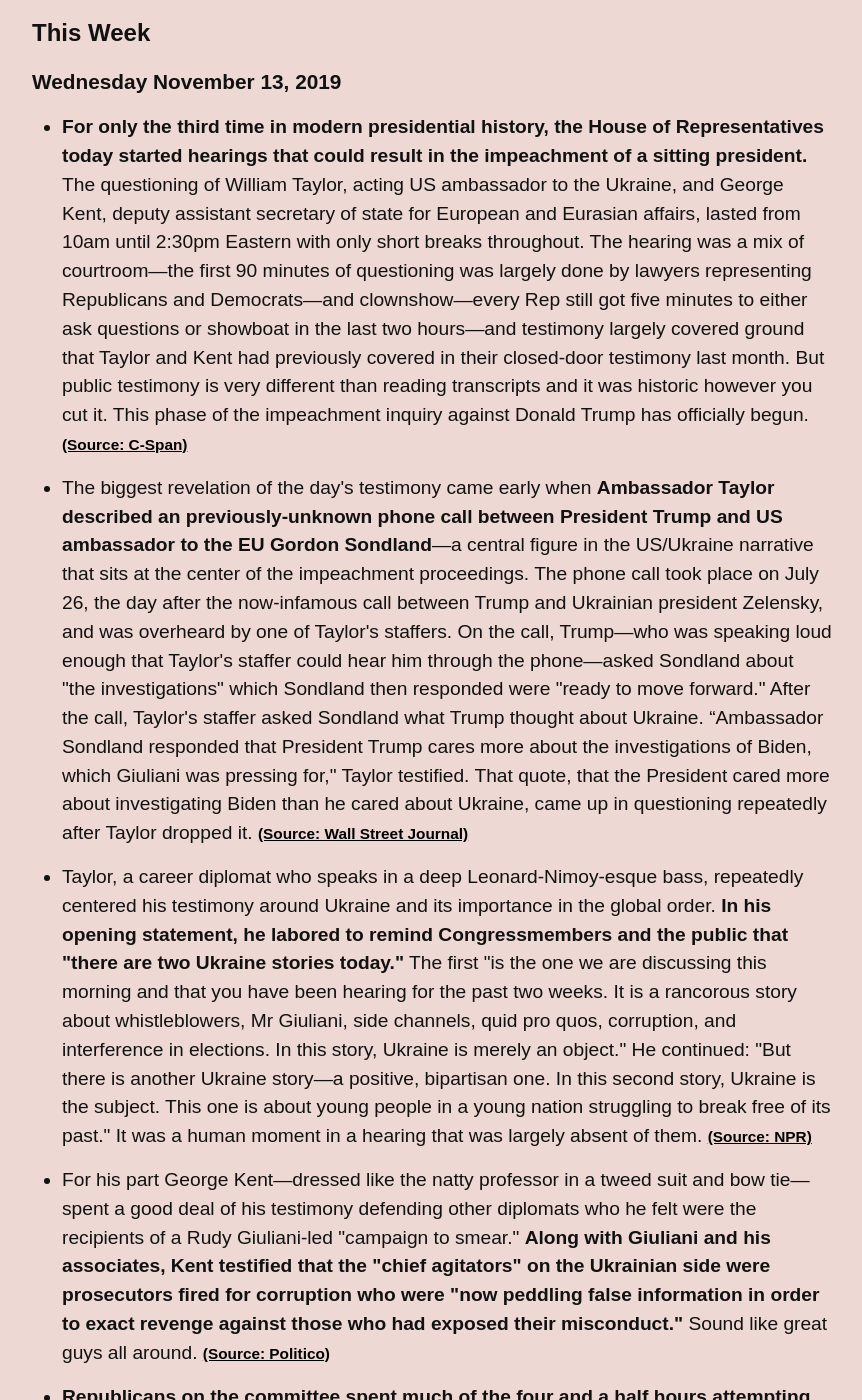
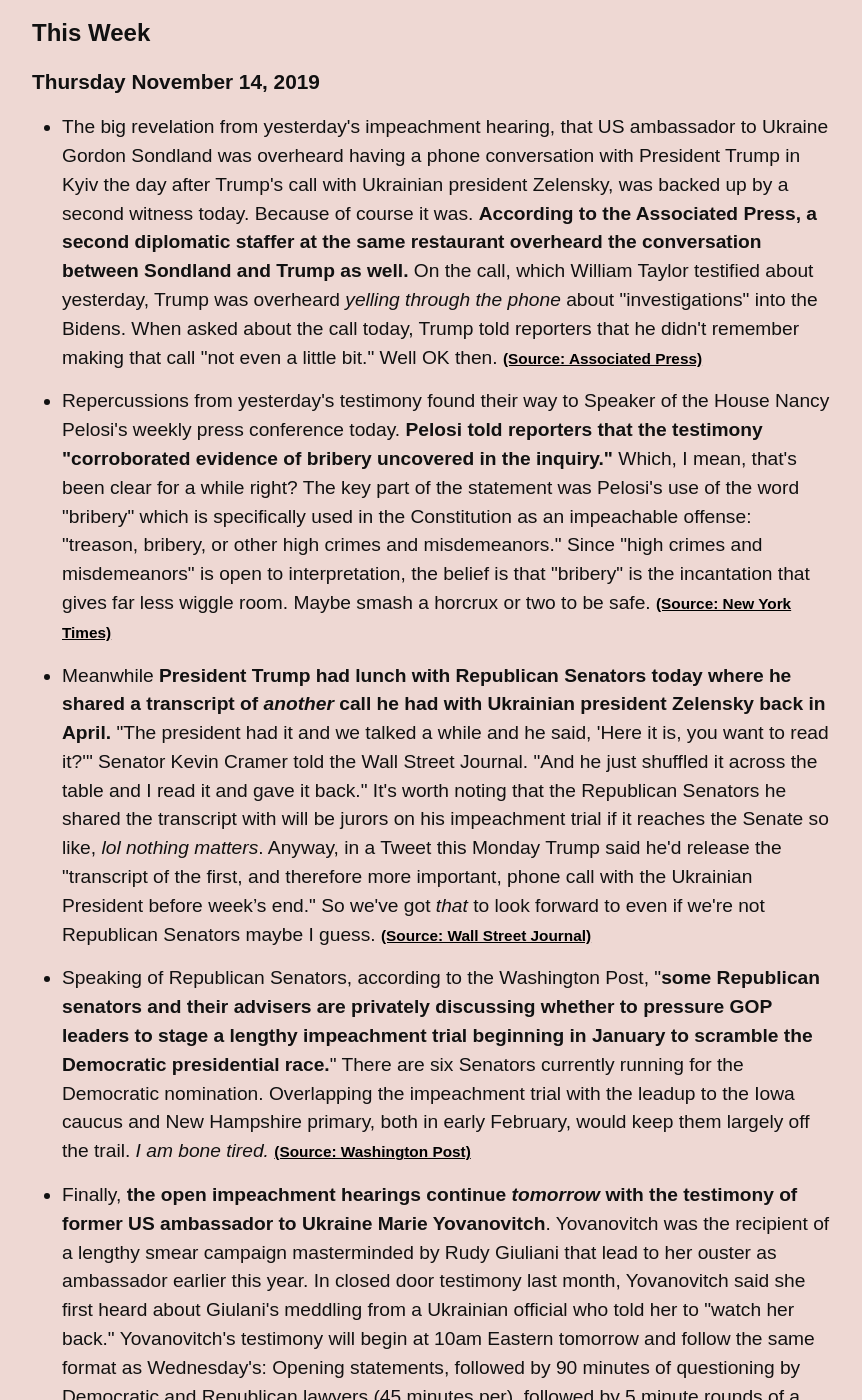
Before and after one commit to dansinker/impeachment.fyi, a Jekyll site: the page built from archive.md, in a window 1280 px wide and 1400 px high, scrolled down 417 px. Shown: the whole window, without its empty margins (268-1130 px from the left). Built offline with Jekyll 4.4.1, drawn with Linux system fonts in a browser that asks for light colours; nearby versions of some CDN libraries; some web fonts are replaced; comment, search, counter and statistics services are not loaded; some of the changed text lies outside the part shown.

Commit message:
November 14 update birthday boy

```diff
--- a/_data/news.yml
+++ b/_data/news.yml
@@ -1,4 +1,23 @@
 news:
+- date: 2019-11-14
+  yesterday: Yesterday the first public impeachment hearings in the inquiry against Donald Trump were held. William Taylor, acting US ambassador to the Ukraine, and George Kent, deputy assistant secretary of state for European and Eurasian affairs <a href="https://www.politico.com/news/2019/11/13/trump-impeachment-hearings-070089">answered questions by both Democrats and Republicans for about five hours</a>. It was the first open hearing of <a href="https://www.washingtonpost.com/politics/trump-impeachment-inquiry-live-updates/2019/11/12/229f5484-04de-11ea-8292-c46ee8cb3dce_story.html">many to come</a> and was the first public look at the <a href="https://www.google.com/search?q=democrats+case+against+trump&rlz=1C1CHBF_enUS727US727&oq=democrats+case+against+trump&aqs=chrome..69i57.4729j0j4&sourceid=chrome&ie=UTF-8">case Democrats are building</a> against the president.
+  todays:
+  - item: The big revelation from yesterday's impeachment hearing, that US ambassador to Ukraine Gordon Sondland was overheard having a phone conversation with President Trump in Kyiv the day after Trump's call with Ukrainian president Zelensky, was backed up by a second witness today. Because of course it was. <b>According to the Associated Press, a second diplomatic staffer at the same restaurant overheard the conversation between Sondland and Trump as well.</b> On the call, which William Taylor testified about yesterday, Trump was overheard <i>yelling through the phone</i> about "investigations" into the Bidens. When asked about the call today, Trump told reporters that he didn't remember making that call "not even a little bit." Well OK then.
+    source: Associated Press
+    url: https://apnews.com/6d318542e50b45dc9e1d4d829ad36c96
+  - item: Repercussions from yesterday's testimony found their way to Speaker of the House Nancy Pelosi's weekly press conference today. <b>Pelosi told reporters that the testimony "corroborated evidence of bribery uncovered in the inquiry."</b> Which, I mean, that's been clear for a while right? The key part of the statement was Pelosi's use of the word "bribery" which is specifically used in the Constitution as an impeachable offense&#58; "treason, bribery, or other high crimes and misdemeanors." Since "high crimes and misdemeanors" is open to interpretation, the belief is that "bribery" is the incantation that gives far less wiggle room. Maybe smash a horcrux or two to be safe.
+    source: New York Times
+    url: https://www.nytimes.com/2019/11/14/us/politics/pelosi-impeachment-bribery.html
+  - item: Meanwhile <b>President Trump had lunch with Republican Senators today where he shared a transcript of <i>another</i> call he had with Ukrainian president Zelensky back in April.</b> "The president had it and we talked a while and he said, 'Here it is, you want to read it?'" Senator Kevin Cramer told the Wall Street Journal. "And he just shuffled it across the table and I read it and gave it back." It's worth noting that the Republican Senators he shared the transcript with will be jurors on his impeachment trial if it reaches the Senate so like, <i>lol nothing matters</i>. Anyway, in a Tweet this Monday Trump said he'd release the "transcript of the first, and therefore more important, phone call with the Ukrainian President before week’s end." So we've got <i>that</i> to look forward to even if we're not Republican Senators maybe I guess.
+    source: Wall Street Journal
+    url: https://www.wsj.com/articles/first-trump-zelensky-call-barely-resembled-second-11573738399?mod=article_inline&mod=article_inline
+  - item: Speaking of Republican Senators, according to the Washington Post, "<b>some Republican senators and their advisers are privately discussing whether to pressure GOP leaders to stage a lengthy impeachment trial beginning in January to scramble the Democratic presidential race.</b>" There are six Senators currently running for the Democratic nomination. Overlapping the impeachment trial with the leadup to the Iowa caucus and New Hampshire primary, both in early February, would keep them largely off the trail. <i>I am bone tired.</i>
+    source: Washington Post
+    url: https://www.washingtonpost.com/politics/republicans-discuss-a-longer-senate-impeachment-trial-to-scramble-democratic-primaries/2019/11/13/d7e46d24-064c-11ea-b17d-8b867891d39d_story.html
+  - item: Finally, <b>the open impeachment hearings continue <i>tomorrow</i> with the testimony of former US ambassador to Ukraine Marie Yovanovitch</b>. Yovanovitch was the recipient of a lengthy smear campaign masterminded by Rudy Giuliani that lead to her ouster as ambassador earlier this year. In closed door testimony last month, Yovanovitch said she first heard about Giulani's meddling from a Ukrainian official who told her to "watch her back." Yovanovitch's testimony will begin at 10am Eastern tomorrow and follow the same format as Wednesday's&#58; Opening statements, followed by 90 minutes of questioning by Democratic and Republican lawyers (45 minutes per), followed by 5 minute rounds of a jacketless Representative Jim Jordan yelling—<i>er</i>, I mean 5 minute rounds of Committee member questions, alternating between Republican and Democrat.
+    source: NPR
+    url: https://www.npr.org/2019/11/14/779318947/yovanovitch-ex-ambassador-to-ukraine-will-testify-in-trump-impeachment-hearings
+  tomorrow: Following Yovanovitch's testimony tomorrow, expect a fun-filled weekend of spin followed by <i>eight</i> people testifying next week across three days. Also, you know, the Federal Government might shut down on the 21st if a dozen funding bills aren't passed, but that's outside the scope of this update. <i>Weeps.</i>
 - date: 2019-11-13
   yesterday: I could give a long, history-filled preamble of what has lead us to today, as I've done every day this week. But let's face it&#58; Wednesday, November 13 was the first day of the public impeachment inquiry against Donald Trump and let's just get straight to that shall we?
   todays:
```
